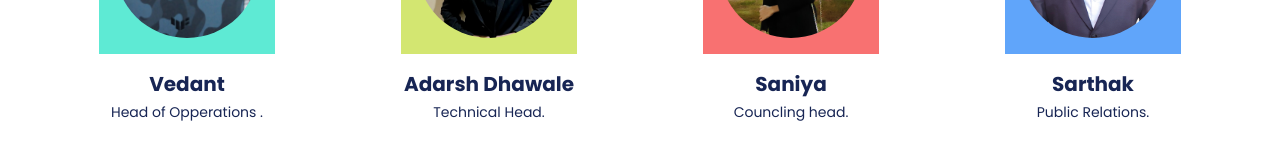
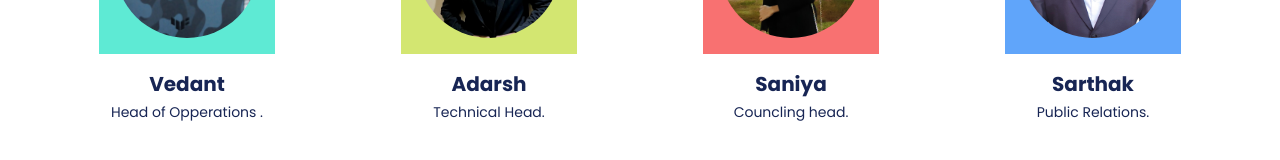
Before and after one commit to StarGate7777/StarGate, a React (Create React App) app: page / in a window 1280 px wide. Shown: the part 3356-3516 px from the top of the page. Built offline with nearby package versions, Linux system fonts and the light colour scheme.

Commit message:
Update AboutUs.js

```diff
--- a/src/components/AboutUs.js
+++ b/src/components/AboutUs.js
@@ -12,7 +12,7 @@ const teamMembers = [
     bgColor: "bg-teal-300",
   },
   {
-    name: "Adarsh Dhawale",
+    name: "Adarsh ",
     role: "Technical Head.",
     image: adarsh,
     bgColor: "bg-[#D3E671]",
```
